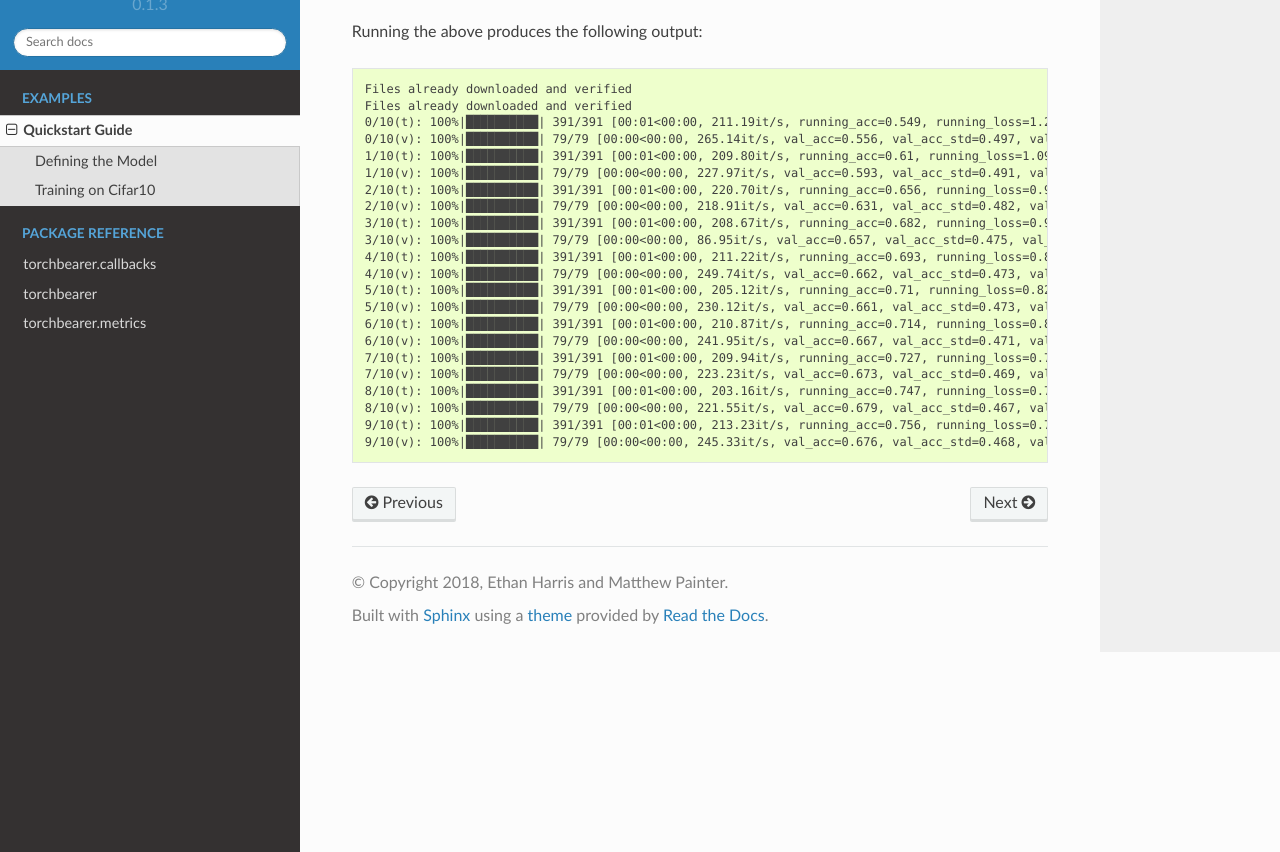
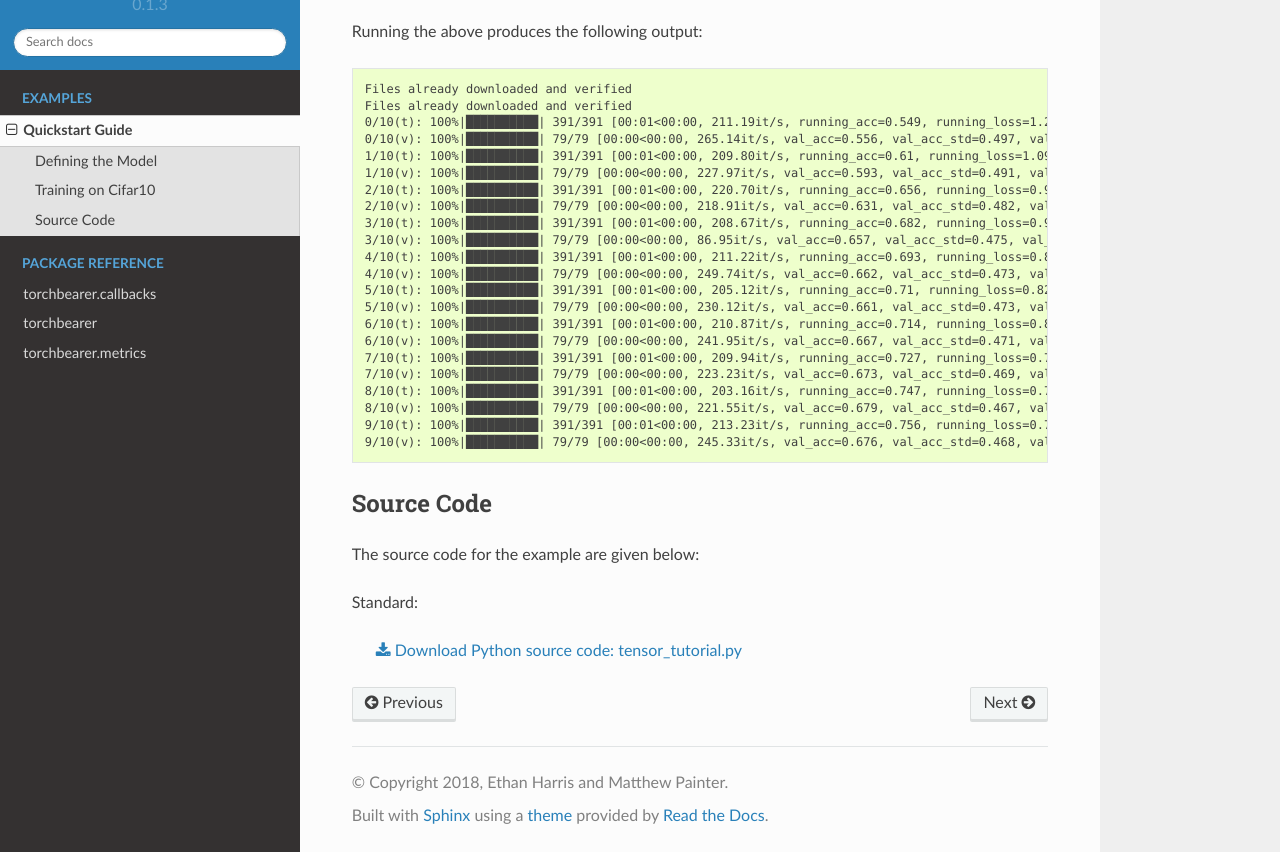
Before and after one commit to pytorchbearer/torchbearer, a Sphinx documentation site: the page built from docs/examples/quickstart.rst, in a window 1280 px wide and 900 px high, scrolled down 668 px, cut to the strip 48-900 px from the top of the window. Built offline with Sphinx 7.4.7 and the Read the Docs theme 2.0.0, drawn with Linux system fonts in a browser that asks for light colours; some of the changed lines change nothing that is shown.

Commit message:
Add code download to quickstart

```diff
--- /dev/null
+++ b/docs/_static/codes/quickstart.py
@@ -0,0 +1,53 @@
+import torch
+import torch.nn as nn
+import torch.optim as optim
+import torchvision
+from torchvision import transforms
+
+BATCH_SIZE = 128
+
+normalize = transforms.Normalize(mean=[0.485, 0.456, 0.406],
+                                 std=[0.229, 0.224, 0.225])
+
+trainset = torchvision.datasets.CIFAR10(root='./data/cifar', train=True, download=True,
+                                        transform=transforms.Compose([transforms.ToTensor(), normalize]))
+traingen = torch.utils.data.DataLoader(trainset, pin_memory=True, batch_size=BATCH_SIZE, shuffle=True, num_workers=10)
+
+
+testset = torchvision.datasets.CIFAR10(root='./data/cifar', train=False, download=True,
+                                       transform=transforms.Compose([transforms.ToTensor(), normalize]))
+testgen = torch.utils.data.DataLoader(testset, pin_memory=True, batch_size=BATCH_SIZE, shuffle=False, num_workers=10)
+
+
+class SimpleModel(nn.Module):
+    def __init__(self):
+        super(SimpleModel, self).__init__()
+        self.convs = nn.Sequential(
+            nn.Conv2d(3, 16, stride=2, kernel_size=3),
+            nn.BatchNorm2d(16),
+            nn.ReLU(),
+            nn.Conv2d(16, 32, stride=2, kernel_size=3),
+            nn.BatchNorm2d(32),
+            nn.ReLU(),
+            nn.Conv2d(32, 64, stride=2, kernel_size=3),
+            nn.BatchNorm2d(64),
+            nn.ReLU()
+        )
+
+        self.classifier = nn.Linear(576, 10)
+
+    def forward(self, x):
+        x = self.convs(x)
+        x = x.view(-1, 576)
+        return self.classifier(x)
+
+
+model = SimpleModel()
+
+optimizer = optim.Adam(filter(lambda p: p.requires_grad, model.parameters()), lr=0.001)
+loss = nn.CrossEntropyLoss()
+
+from torchbearer import Model
+
+torchbearer_model = Model(model, optimizer, loss, metrics=['acc', 'loss']).to('cuda')
+torchbearer_model.fit_generator(traingen, epochs=10, validation_generator=testgen)
--- a/docs/examples/quickstart.rst
+++ b/docs/examples/quickstart.rst
@@ -47,3 +47,12 @@ Running the above produces the following output:
     8/10(v): 100%|██████████| 79/79 [00:00<00:00, 221.55it/s, val_acc=0.679, val_acc_std=0.467, val_loss=0.923, val_loss_std=0.113]
     9/10(t): 100%|██████████| 391/391 [00:01<00:00, 213.23it/s, running_acc=0.756, running_loss=0.701, acc=0.759, acc_std=0.428, loss=0.695, loss_std=0.0915]
     9/10(v): 100%|██████████| 79/79 [00:00<00:00, 245.33it/s, val_acc=0.676, val_acc_std=0.468, val_loss=0.951, val_loss_std=0.111]
+
+Source Code
+^^^^^^^^^^^^^^^^^^^^^^^^^^^^^^^^^^^^
+
+The source code for the example are given below:
+
+Standard:
+
+ :download:`Download Python source code: tensor_tutorial.py </_static/codes/quickstart.py>`
```
